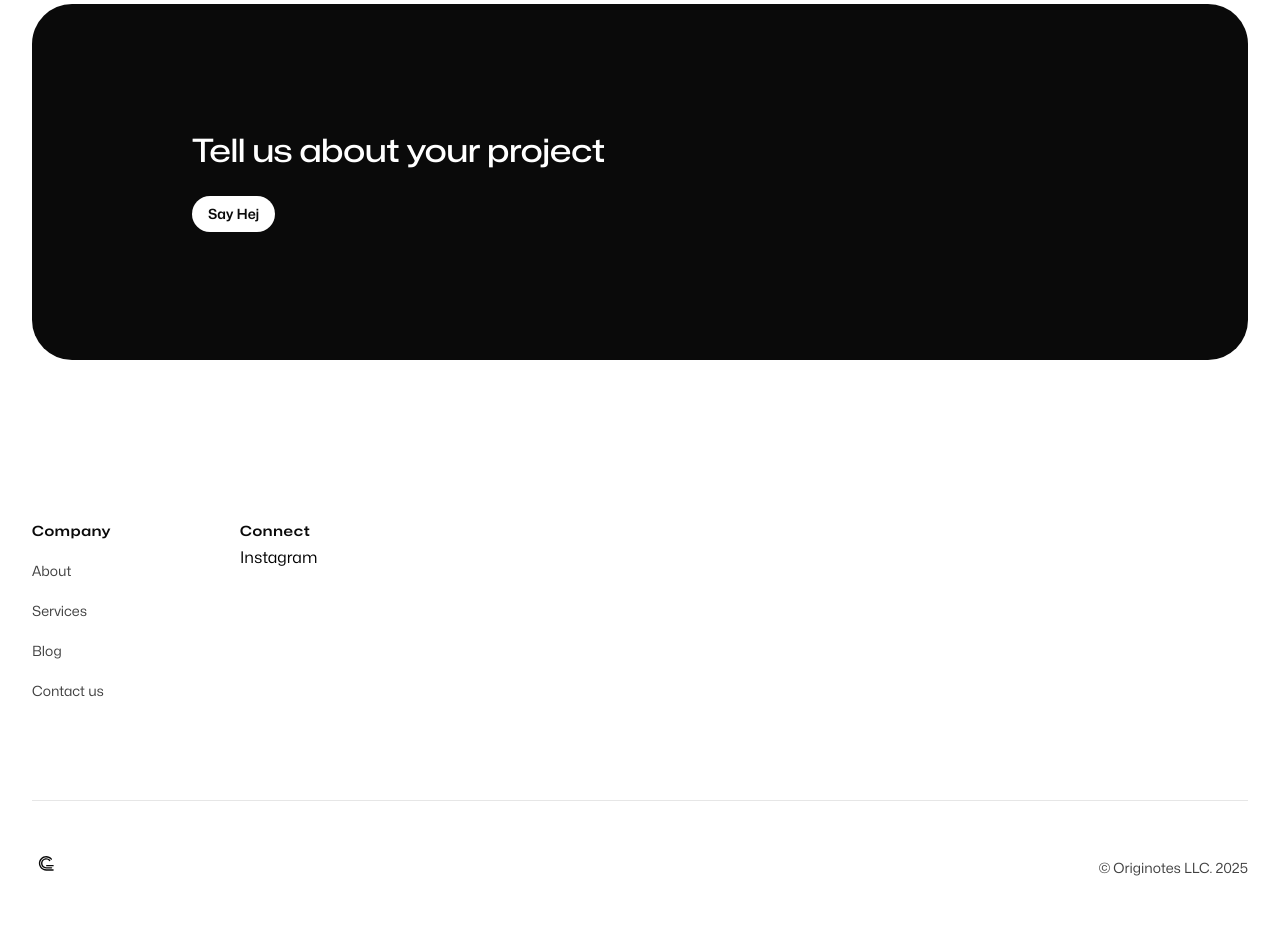
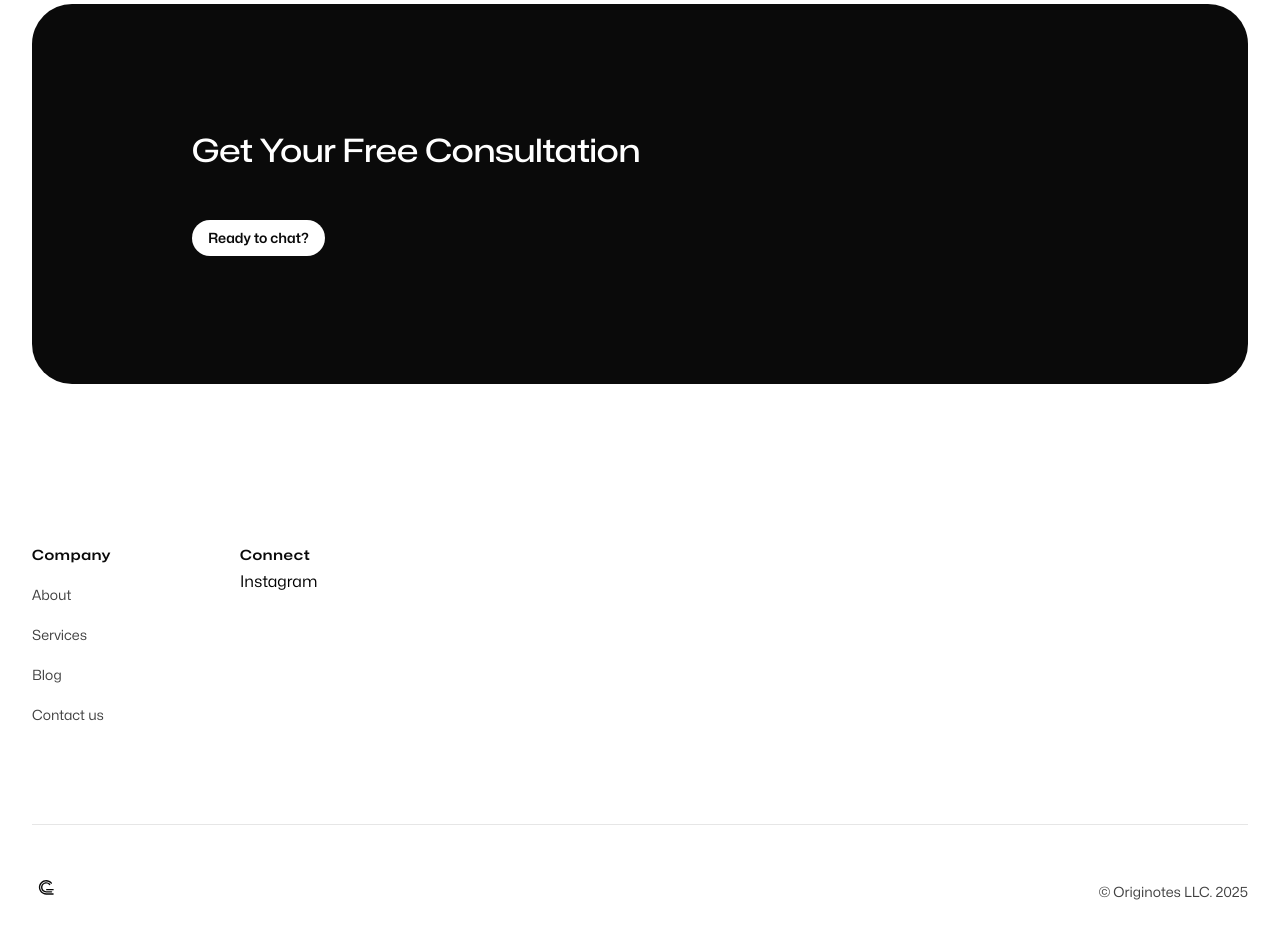
Before and after one commit to waldothedeveloper/originotes, a Next.js app: page / in a window 1280 px wide. Shown: the part 2760-3689 px from the top of the page. Built offline with nearby package versions, Linux system fonts and the light colour scheme.

Commit message:
fixed something else on contact section

```diff
--- a/src/app/about/page.tsx
+++ b/src/app/about/page.tsx
@@ -13,7 +13,6 @@ import Image from 'next/image'
 
 import { ContactSection } from '@/components/ContactSection'
 import { Container } from '@/components/Container'
-import { FadeIn } from '@/components/FadeIn'
 import { PageIntro } from '@/components/PageIntro'
 import { PageLinks } from '@/components/PageLinks'
 import { RootLayout } from '@/components/RootLayout'
@@ -23,11 +22,11 @@ import { loadArticles } from '@/lib/mdx'
 function WhatWeDo() {
   return (
     <div className="bg-white px-6 py-24 lg:px-8">
-      <div className="mx-auto max-w-3xl text-base/7 text-neutral-700">
+      <div className="max-w-3xl text-base/7 text-neutral-700">
         <p className="text-base/7 font-semibold text-neutral-950">What We Do</p>
         <h2 className="mt-2 text-3xl font-semibold tracking-tight text-pretty text-neutral-950 sm:text-4xl">
-          We&apos;re an online agency that helps local service businesses build the
-          online presence they deserve
+          We&apos;re an online agency that helps local service businesses build
+          the online presence they deserve
         </h2>
         <p className="mt-6 text-xl/8">
           Whether you&apos;re a plumber fixing leaks at 2 AM, an HVAC contractor
@@ -83,15 +82,15 @@ function WhatWeDo() {
 function OurStory() {
   return (
     <div className="bg-neutral-50 px-6 py-24 lg:px-8">
-      <div className="mx-auto max-w-3xl text-base/7 text-neutral-700">
+      <div className="max-w-3xl text-base/7 text-neutral-700">
         <p className="text-base/7 font-semibold text-neutral-950">Our Story</p>
         <h2 className="mt-2 text-3xl font-semibold tracking-tight text-pretty text-neutral-950 sm:text-4xl">
           Hi, I&apos;m Waldo
         </h2>
         <p className="mt-6 text-xl/8">
           I started this agency because I saw too many hardworking business
-          owners struggling to get noticed online. I&apos;ve been building websites
-          for years, working with everyone from healthcare companies to
+          owners struggling to get noticed online. I&apos;ve been building
+          websites for years, working with everyone from healthcare companies to
           government services. But my heart is with the local businesses that
           keep our communities running.
         </p>
@@ -122,7 +121,7 @@ function OurStory() {
 function WhyDifferent() {
   return (
     <div className="bg-white px-6 py-24 lg:px-8">
-      <div className="mx-auto max-w-3xl text-base/7 text-neutral-700">
+      <div className="max-w-3xl text-base/7 text-neutral-700">
         <p className="text-base/7 font-semibold text-neutral-950">
           Why We&apos;re Different
         </p>
@@ -180,14 +179,14 @@ function WhyDifferent() {
 function Values() {
   return (
     <div className="bg-neutral-900 px-6 py-24 lg:px-8">
-      <div className="mx-auto max-w-3xl text-base/7 text-neutral-300">
+      <div className="max-w-3xl text-base/7 text-neutral-300">
         <p className="text-base/7 font-semibold text-white">Our Values</p>
         <h2 className="mt-2 text-3xl font-semibold tracking-tight text-pretty text-white sm:text-4xl">
           Built on trust, loyalty, and compassion
         </h2>
         <p className="mt-6 text-xl/8">
-          These aren&apos;t just words on a wall – they&apos;re the principles that guide
-          every decision we make and every relationship we build.
+          These aren&apos;t just words on a wall – they&apos;re the principles
+          that guide every decision we make and every relationship we build.
         </p>
         <div className="mt-10 max-w-2xl">
           <ul role="list" className="mt-8 max-w-xl space-y-8 text-neutral-300">
@@ -208,8 +207,8 @@ function Values() {
                 <strong className="font-semibold text-white">Trust</strong>
               </div>
               <p className="text-neutral-300">
-                We do what we say we&apos;ll do, when we say we&apos;ll do it. No
-                surprises, no hidden fees, no runaround. Just honest work and
+                We do what we say we&apos;ll do, when we say we&apos;ll do it.
+                No surprises, no hidden fees, no runaround. Just honest work and
                 transparent communication.
               </p>
             </li>
@@ -234,7 +233,7 @@ function Values() {
 function WhoWeServe() {
   return (
     <div className="bg-neutral-50 px-6 py-24 lg:px-8">
-      <div className="mx-auto max-w-3xl text-base/7 text-neutral-700">
+      <div className="max-w-3xl text-base/7 text-neutral-700">
         <p className="text-base/7 font-semibold text-neutral-950">
           Who We Serve
         </p>
@@ -247,11 +246,12 @@ function WhoWeServe() {
         </p>
         <div className="mt-10 max-w-2xl text-neutral-600">
           <p>
-            Whether you&apos;re just starting out or you&apos;ve been in business for
-            decades, if you&apos;re ready to grow your online presence the right way,
-            we&apos;d love to chat. Our ideal clients are hardworking business owners
-            who understand the value of a strong online presence but don&apos;t have
-            the time or expertise to build it themselves.
+            Whether you&apos;re just starting out or you&apos;ve been in
+            business for decades, if you&apos;re ready to grow your online
+            presence the right way, we&apos;d love to chat. Our ideal clients
+            are hardworking business owners who understand the value of a strong
+            online presence but don&apos;t have the time or expertise to build
+            it themselves.
           </p>
           <p className="mt-8">
             From HVAC contractors and plumbers to landscapers and cleaning
@@ -278,7 +278,6 @@ export default async function About() {
       <PageIntro
         eyebrow="About us"
         title="We Help Small Businesses Get Found Online"
-        centered
       >
         <p>
           Every day, people in your neighborhood are searching for the services
@@ -291,25 +290,16 @@ export default async function About() {
         </div>
       </PageIntro>
 
-      <WhatWeDo />
+      <Container className="mt-24 sm:mt-32 lg:mt-40">
+        <WhatWeDo />
 
-      <OurStory />
+        <OurStory />
 
-      <WhyDifferent />
+        <WhyDifferent />
 
-      <Values />
+        <Values />
 
-      <WhoWeServe />
-
-      <Container className="mt-24 sm:mt-32 lg:mt-40">
-        <FadeIn>
-          <div className="text-center">
-            <p className="text-lg text-neutral-600 italic">
-              Ready to get started? Let&apos;s talk about how we can help your
-              business get the customers it deserves.
-            </p>
-          </div>
-        </FadeIn>
+        <WhoWeServe />
       </Container>
 
       <PageLinks
--- a/src/components/ContactSection.tsx
+++ b/src/components/ContactSection.tsx
@@ -9,11 +9,11 @@ export function ContactSection() {
         <div className="mx-auto max-w-4xl">
           <div className="max-w-xl">
             <h2 className="font-display text-3xl font-medium text-balance text-white sm:text-4xl">
-              Tell us about your project
+              Get Your Free Consultation
             </h2>
-            <div className="mt-6 flex">
+            <div className="mt-12 flex">
               <Button href="/contact" invert>
-                Say Hej
+                Ready to chat?
               </Button>
             </div>
           </div>
```
